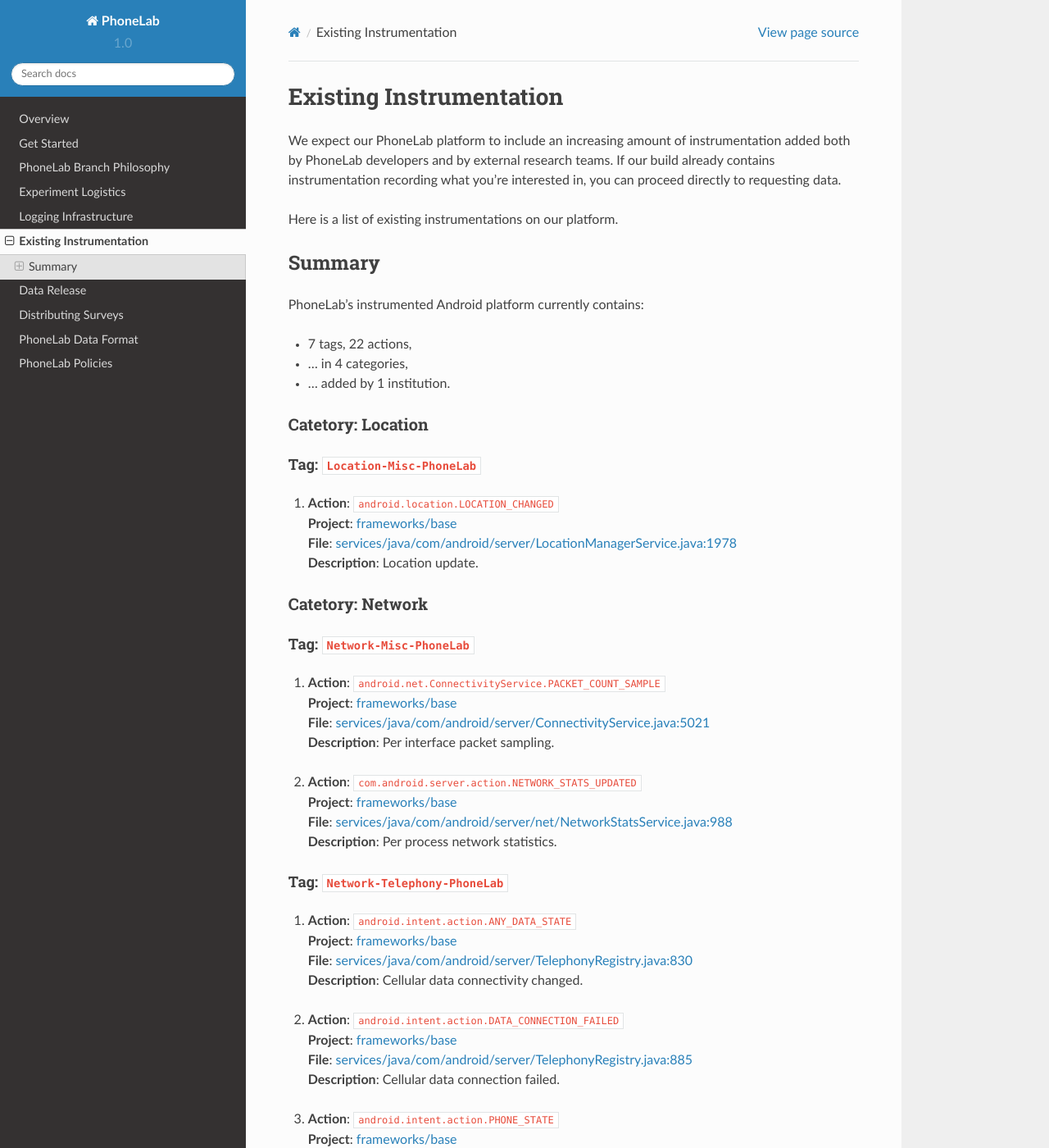
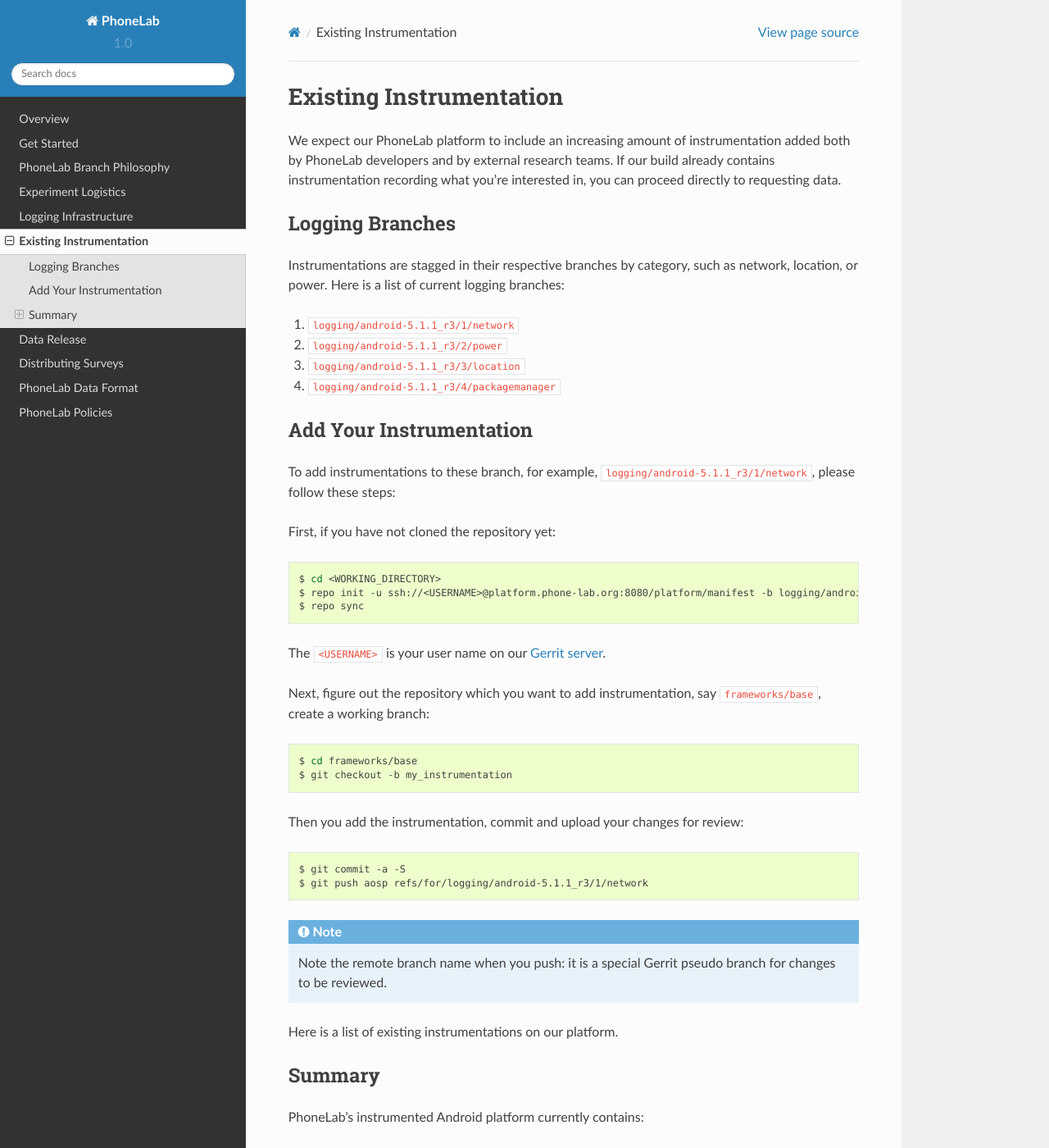
Before and after one commit to blue-systems-group/project.phonelab.doc, a Sphinx documentation site: the page built from source/existing.rst, in a window 1280 px wide and 1400 px high. Shown: the whole window at 82% size. Built offline with Sphinx 7.4.7 and the Read the Docs theme 2.0.0, drawn with Linux system fonts in a browser that asks for light colours; formulas are drawn with MathJax 3.

Commit message:
logging branch

```diff
--- a/source/existing.rst
+++ b/source/existing.rst
@@ -6,6 +6,59 @@
 teams. If our build already contains instrumentation recording what you're
 interested in, you can proceed directly to requesting data.
 
+
+Logging Branches
+----------------
+
+Instrumentations are stagged in their respective branches by category, such as
+network, location, or power. Here is a list of current logging branches:
+
+
+#. ``logging/android-5.1.1_r3/1/network``
+#. ``logging/android-5.1.1_r3/2/power``
+#. ``logging/android-5.1.1_r3/3/location``
+#. ``logging/android-5.1.1_r3/4/packagemanager``
+
+
+
+Add Your Instrumentation
+------------------------
+
+To add instrumentations to these branch, for example,
+``logging/android-5.1.1_r3/1/network``, please follow these steps:
+
+First, if you have not cloned the repository yet:
+
+.. code-block:: bash
+
+    $ cd <WORKING_DIRECTORY>
+    $ repo init -u ssh://<USERNAME>@platform.phone-lab.org:8080/platform/manifest -b logging/android-5.1.1_r3/1/network
+    $ repo sync
+
+The ``<USERNAME>`` is your user name on our `Gerrit server
+<http://platform.phone-lab.org:8080/#/q/status:open>`_.
+
+Next, figure out the repository which you want to add instrumentation, say
+``frameworks/base``, create a working branch:
+
+.. code-block:: bash
+
+    $ cd frameworks/base
+    $ git checkout -b my_instrumentation
+
+
+Then you add the instrumentation, commit and upload your changes for review:
+
+.. code-block:: bash
+
+    $ git commit -a -S
+    $ git push aosp refs/for/logging/android-5.1.1_r3/1/network
+
+.. note::
+    Note the remote branch name when you push: it is a special Gerrit pseudo
+    branch for changes to be reviewed.
+
+
 Here is a list of existing instrumentations on our platform.
 
 .. include:: tagdoc.rst
```
